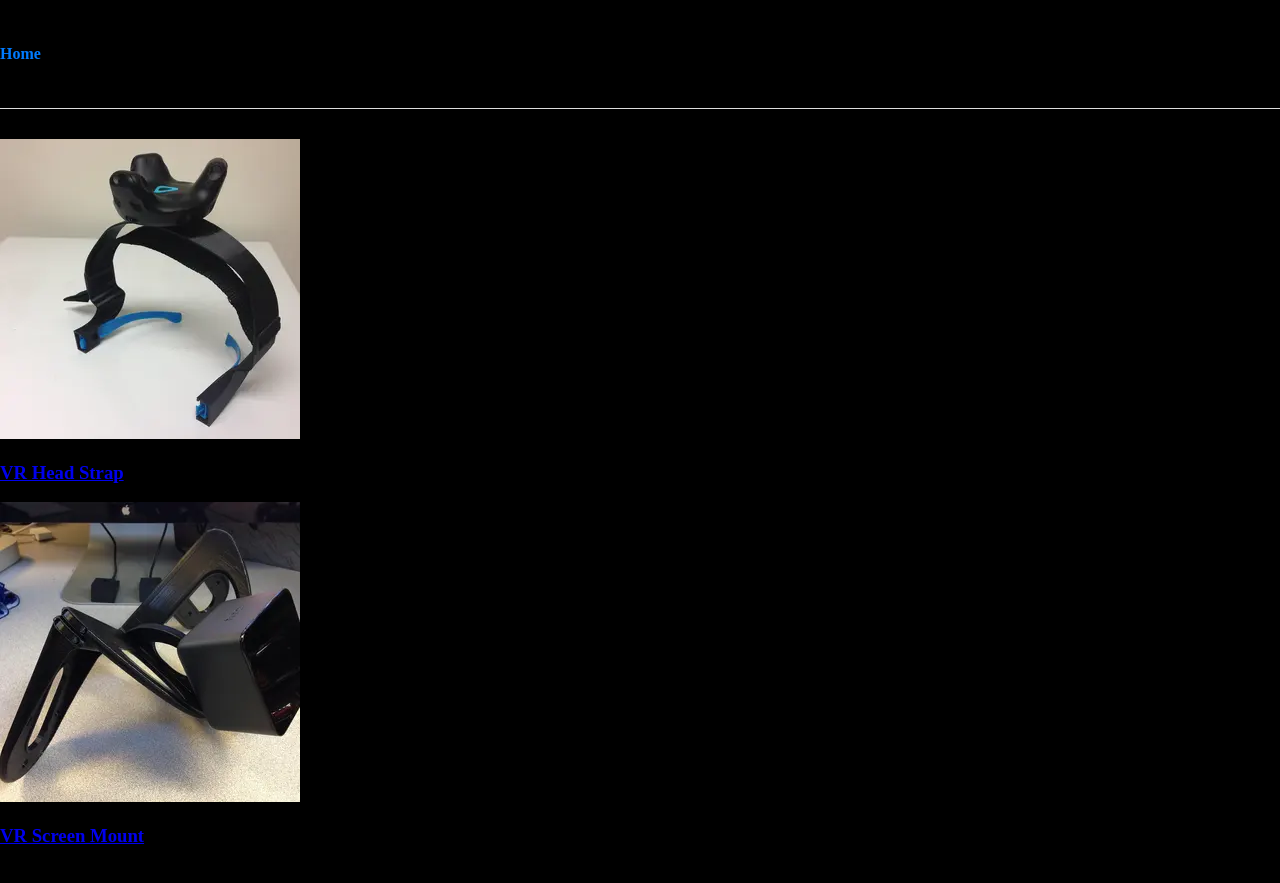
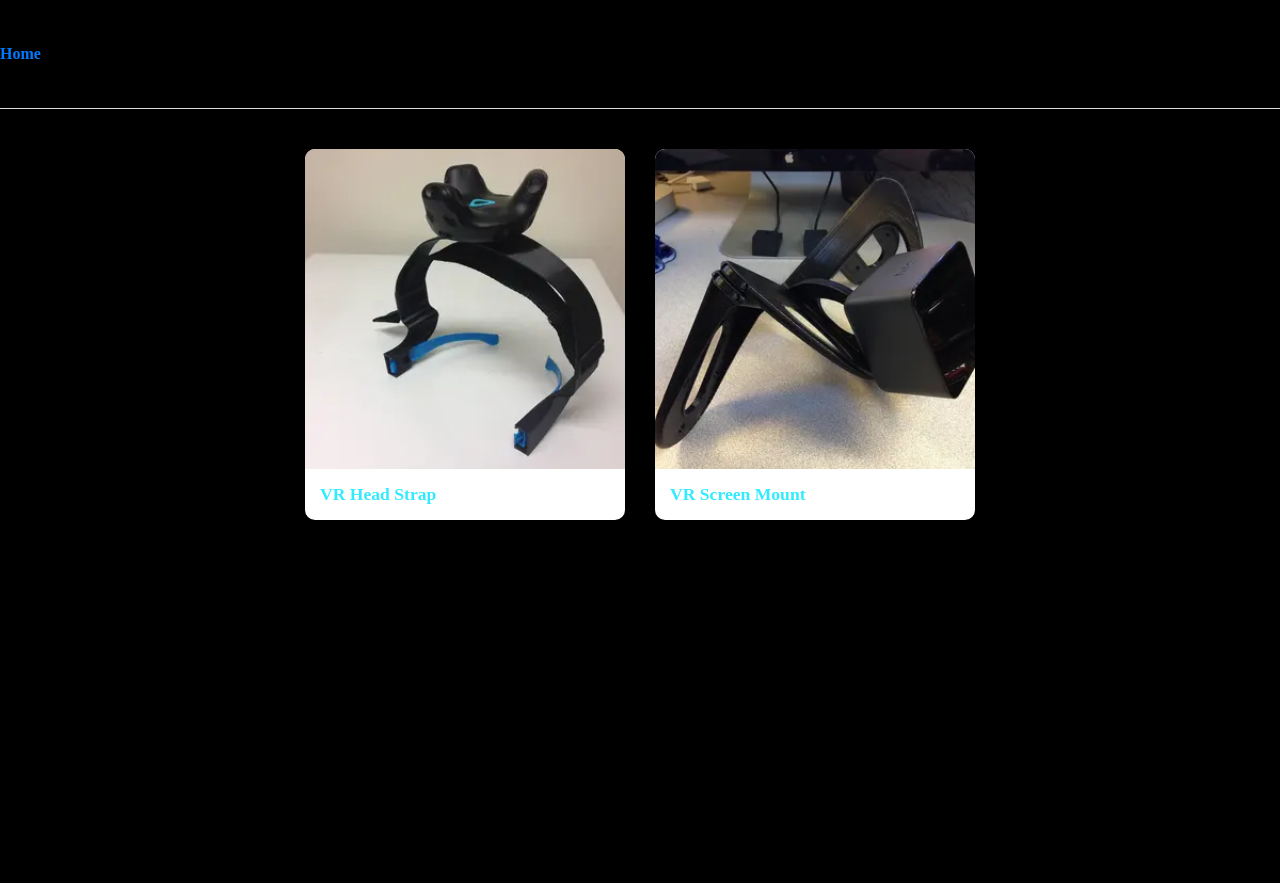
Before and after one commit to tenorvis/portfolio, a Jekyll site: the page built from index.html, in a window 1280 px wide. Shown: the top 883 px of the page. Built offline with Jekyll 4.4.1, drawn with Linux system fonts in a browser that asks for light colours.

Commit message:
More padding for edges take 7

```diff
--- a/assets/css/style.css
+++ b/assets/css/style.css
@@ -10,7 +10,7 @@ body {
 .container {
     max-width: 900px;  /* This controls how "small" the gallery feels */
     margin: 0 auto;    /* This centers the entire block */
-    padding: 0 40px;   /* Small buffer so text doesn't touch mobile edges */
+    padding: 0 20px;   /* Small buffer so text doesn't touch mobile edges */
 }
 
 /* --- Navigation --- */
--- a/index.html
+++ b/index.html
@@ -2,13 +2,17 @@
 layout: default
 title: "Home"
 ---
-<div class="project-list">
+
+<div class="container">
+  <div class="gallery">
     {% for project in site.projects %}
-    <div class="card">
+      <div class="thumb-card">
         <a href="{{ project.url | relative_url }}">
-        <img src="{{ '/thumbs/' | append: project.folder_name | append: '/' | append: project.gallery_images[0] | relative_url }}">
+          <img src="{{ '/thumbs/' | append: project.folder_name | append: '/' | append: project.gallery_images[0] | relative_url }}" alt="{{ project.title }}">
           <h3>{{ project.title }}</h3>
         </a>
       </div>
     {% endfor %}
   </div>
+
+</div>
```
Lines whose indentation alone changed are shown as unchanged.
